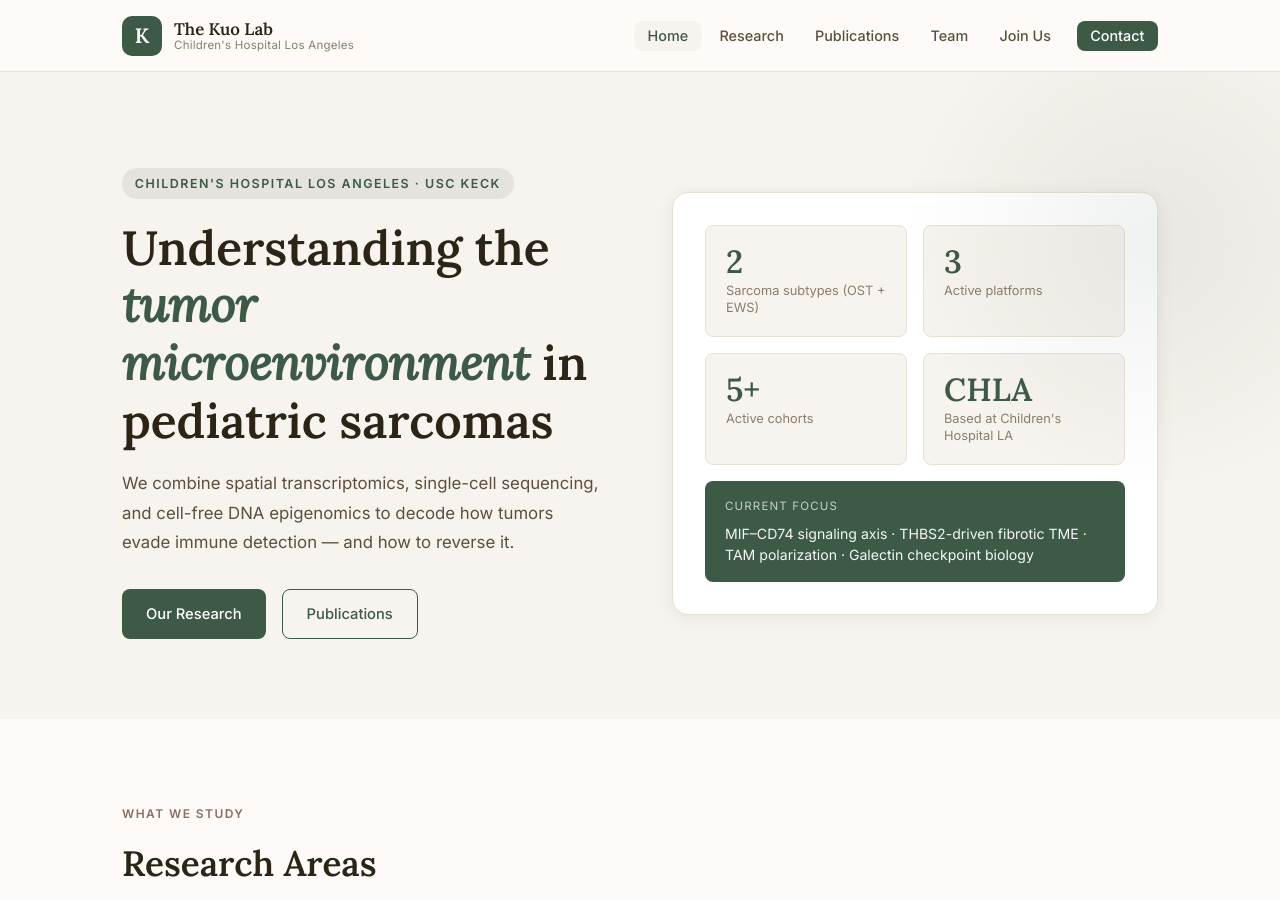
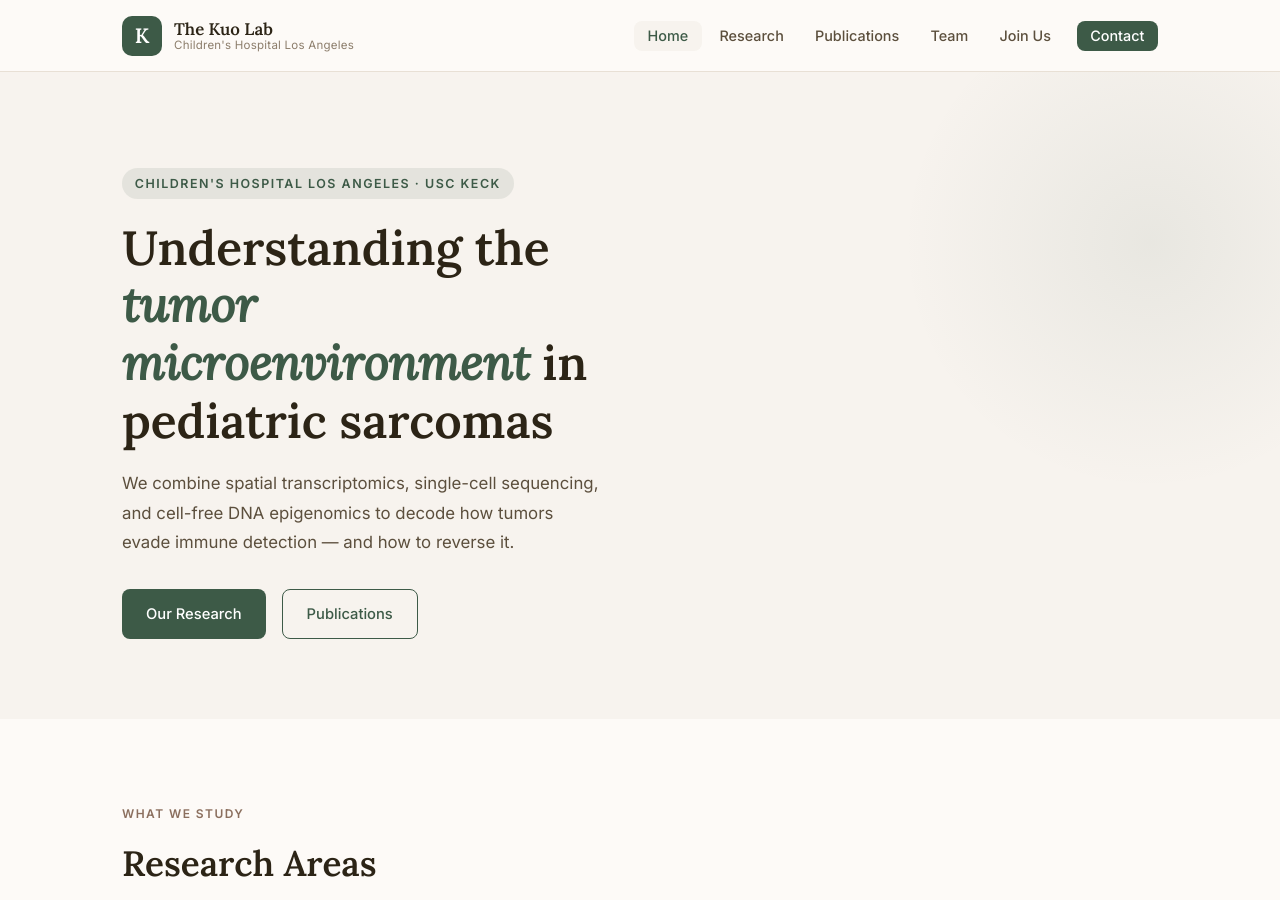
Before and after one commit to the-kuo-lab/the-kuo-lab.github.io, a Jekyll site: the page built from index.html, in a window 1280 px wide and 900 px high. Built offline with Jekyll 4.4.1, drawn with Linux system fonts in a browser that asks for light colours.

Commit message:
Update index.html

```diff
--- a/index.html
+++ b/index.html
@@ -13,30 +13,6 @@ title: Home
       <div class="btn-group">
         <a href="/research" class="btn btn-primary">Our Research</a>
         <a href="/publications" class="btn btn-outline">Publications</a>
-      </div>
-    </div>
-    <div class="hero-visual">
-      <div class="hero-stat-grid">
-        <div class="hero-stat">
-          <div class="num">2</div>
-          <div class="label">Sarcoma subtypes (OST + EWS)</div>
-        </div>
-        <div class="hero-stat">
-          <div class="num">3</div>
-          <div class="label">Active platforms</div>
-        </div>
-        <div class="hero-stat">
-          <div class="num">5+</div>
-          <div class="label">Active cohorts</div>
-        </div>
-        <div class="hero-stat">
-          <div class="num">CHLA</div>
-          <div class="label">Based at Children's Hospital LA</div>
-        </div>
-      </div>
-      <div class="hero-focus">
-        <div class="focus-label">Current Focus</div>
-        <div class="focus-text">MIF–CD74 signaling axis · THBS2-driven fibrotic TME · TAM polarization · Galectin checkpoint biology</div>
       </div>
     </div>
   </div>
```
